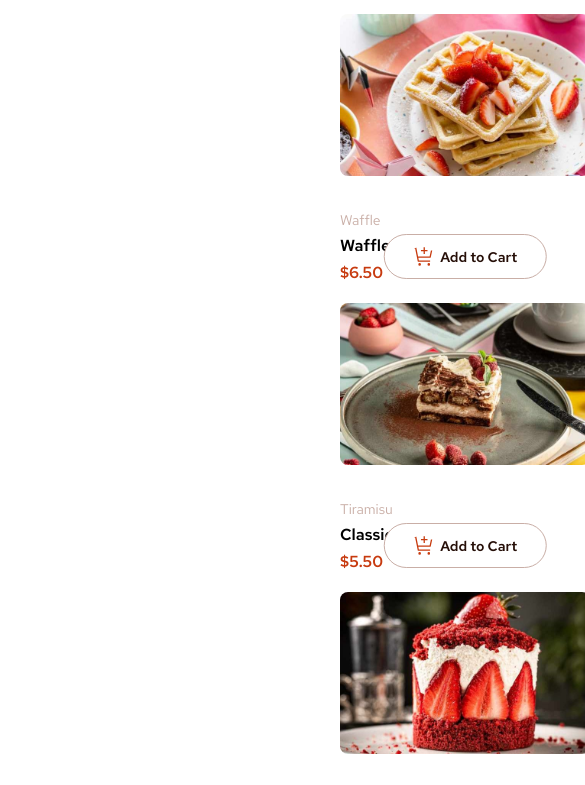
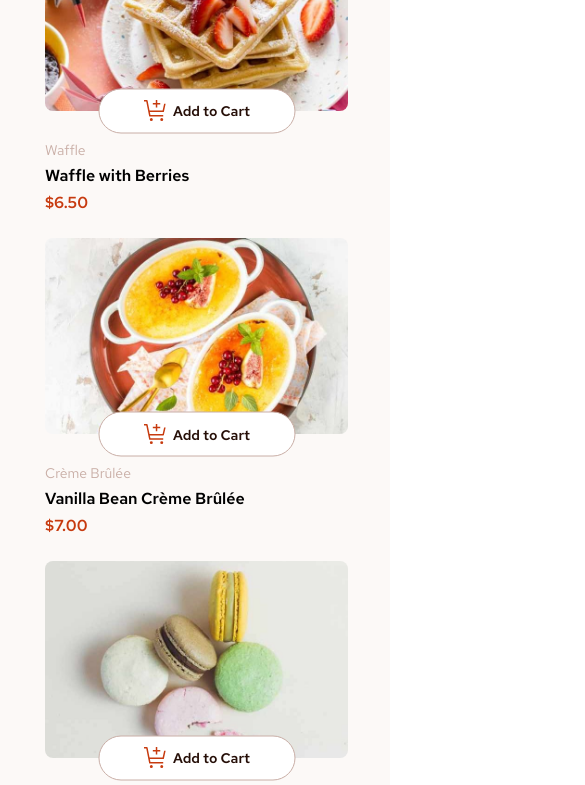
Before and after one commit to ArciomMucha/product-list-with-cart-main, a plain HTML site: page index.html in a window 390 px wide. Shown: the part 169-954 px from the top of the page, 585 px wide, since content can reach past the window. Drawn offline with Linux system fonts and the light colour scheme.

Commit message:
almost final version

```diff
--- a/scripts/script.js
+++ b/scripts/script.js
@@ -39,7 +39,7 @@ function createDessertItem(dessert) {
             <picture>
                 <source media="(max-width: 768px)" srcset="${dessert.image.mobile}">
                 <source media="(min-width: 769px)" srcset="${dessert.image.desktop}">
-                <img src="${dessert.image.desktop}" alt="${dessert.name}">
+                <img src="${dessert.image.desktop}" class="dessert-image" alt="${dessert.name}">
             </picture>
             <button class="add-to-cart" data-id="${dessertId}" data-dessert='${JSON.stringify(dessert)}'>
                 <img src="assets/images/icon-add-to-cart.svg" alt="Add to cart">
--- a/styles/style.scss
+++ b/styles/style.scss
@@ -71,9 +71,12 @@ body {
     flex-direction: row;
     border-radius: 16px;
     background-color: $color-rose-50;
-    min-width: auto;
-    margin: 0 240px;
+    min-width: 320px; // Минимальная ширина для мобильных устройств
+    max-width: 100%; // Не выходит за пределы экрана
+    margin: 0 auto;
     position: relative;
+    justify-content: center;
+    flex-wrap: wrap;
 }
 
 .main-header {
@@ -100,12 +103,12 @@ body {
     min-width: 390px;
     max-height: fit-content;
     flex-direction: column;
-    justify-content: flex-start; // Изменено с center на flex-start
+    justify-content: flex-start;
     align-items: center;
     position: sticky;
-    top: 20px; // Отступ сверху, когда элемент становится sticky
-    align-self: flex-start; // Важно для правильного выравнивания
-    height: 100vh; // Или другое подходящее значение
+    top: 20px;
+    align-self: flex-start;
+    height: 100vh;
     overflow-y: auto;
 
     .cart-header {
@@ -267,33 +270,44 @@ body {
         display: flex;
         flex-direction: column;
 
+        .image-and-button {
+            position: relative;
+            display: inline-flex;
+            margin-bottom: 30px;
 
-        .image-and-button {
 
+            .dessert-image {
+                display: block; // Убираем лишнее пространство под изображением
+                width: 100%;
                 position: relative;
-            padding-bottom: 30px;
-
+                height: auto;
+                border-radius: 8px;
+            }
 
             .add-to-cart {
                 position: absolute;
+                left: 50%;
+                bottom: 0;
+                transform: translate(-50%, 50%);
                 display: flex;
                 justify-content: center;
                 align-items: center;
-                left: 50%;
-                transform: translateX(-50%);
-                top: 220px;
                 height: 45px;
+                min-width: 65%;
                 border-radius: 32px;
-                width: 65%;
                 font-family: $font-family-primary;
                 font-weight: $font-weight-semi-bold;
                 font-size: $font-size-primary;
-                border: 1px $color-rose-300 solid;
+                border: 1px solid $color-rose-300;
                 background-color: white;
                 color: $color-rose-900;
+                cursor: pointer;
+                transition: all 0.1s ease-in-out;
+                z-index: 2;
 
                 img {
-                    width: 15%;
+                    display: block;
+                    width: 25px;
                     margin-right: 5px;
                 }
 
@@ -306,49 +320,26 @@ body {
 
             }
 
-            img {
-                width: 100%;
-                border-radius: 8px;
-            }
-        }
-
-        h3 {
-            font-size: $font-size-primary;
-            color: $color-rose-300;
-        }
-
-        .item-name {
-            font-weight: $font-weight-semi-bold;
-            font-size: $font-size-product-names;
-            margin: 6px 0;
-        }
-
-        .item-price {
-            color: $color-red;
-            font-weight: $font-weight-semi-bold;
-        }
-
-    }
-}
-
             .add-to-cart-active {
                 position: absolute;
+                left: 50%;
+                bottom: 0;
+                transform: translate(-50%, 50%);
                 display: flex;
                 justify-content: space-between;
                 align-items: center;
-    left: 50%;
-    transform: translateX(-50%);
-    top: 220px;
                 height: 45px;
+                min-width: 65%;
                 border-radius: 32px;
-    width: 65%;
                 font-family: $font-family-primary;
                 font-weight: $font-weight-semi-bold;
                 font-size: $font-size-primary;
-    border: 1px $color-rose-300 solid;
+                border: 1px solid $color-rose-300;
                 background-color: $color-red;
                 color: white;
-    padding: 0 15px;
+                cursor: pointer;
+                transition: all 0.1s ease-in-out;
+                z-index: 2;
 
                 p {
                     margin: 0 10px;
@@ -381,6 +372,28 @@ body {
                 }
 
             }
+
+        }
+
+        h3 {
+            font-size: $font-size-primary;
+            color: $color-rose-300;
+        }
+
+        .item-name {
+            font-weight: $font-weight-semi-bold;
+            font-size: $font-size-product-names;
+            margin: 6px 0;
+        }
+
+        .item-price {
+            color: $color-red;
+            font-weight: $font-weight-semi-bold;
+        }
+
+    }
+}
+
 
 .modal-window {
     display: none;
@@ -487,3 +500,51 @@ body {
     background-color: rgba(0, 0, 0, 0.5);
     z-index: 999;
 }
+
+
+@media (max-width: 768px) {
+
+    .main-section {
+        flex-direction: column;
+        margin: 0;
+        border-radius: 0;
+        padding: 0 15px;
+    }
+
+    .header-and-menu {
+        padding: 0 20px !important;
+
+    }
+
+    .main-header {
+        font-size: 28px;
+        text-align: center;
+        margin-bottom: 15px;
+        padding: 15px 100px 15px 100px;
+        display: flex;
+        justify-content: center;
+    }
+
+    .menu-items {
+        grid-template-columns: 250px !important;
+        gap: 25px;
+        padding: 0 10px !important;
+        margin-bottom: 20px;
+        display: flex;
+        justify-content: center;
+        flex-direction: column;
+
+    }
+
+    .cart-section {
+        position: relative !important;
+        top: auto !important;
+        margin: 0 auto 20px !important;
+        position: static !important;
+        min-width: 100%;
+        max-width: 100%;
+        order: 3;
+    }
+
+
+}
```
Also changed, not shown: styles/style.css, 1 other file. Lines whose indentation alone changed are shown as unchanged.
